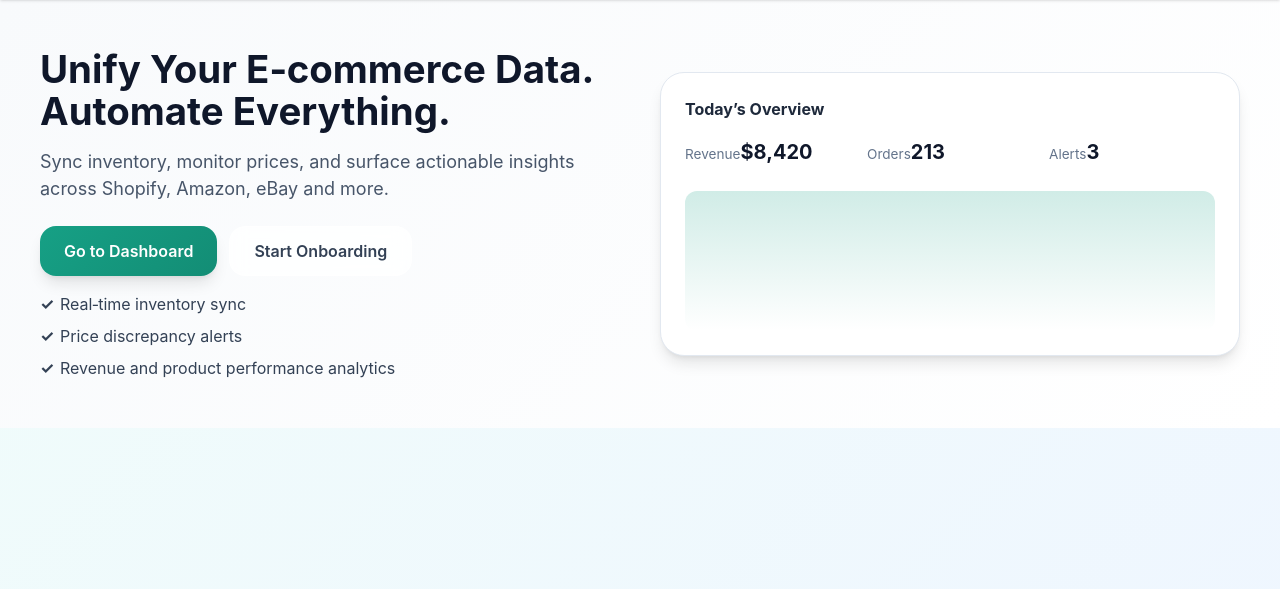
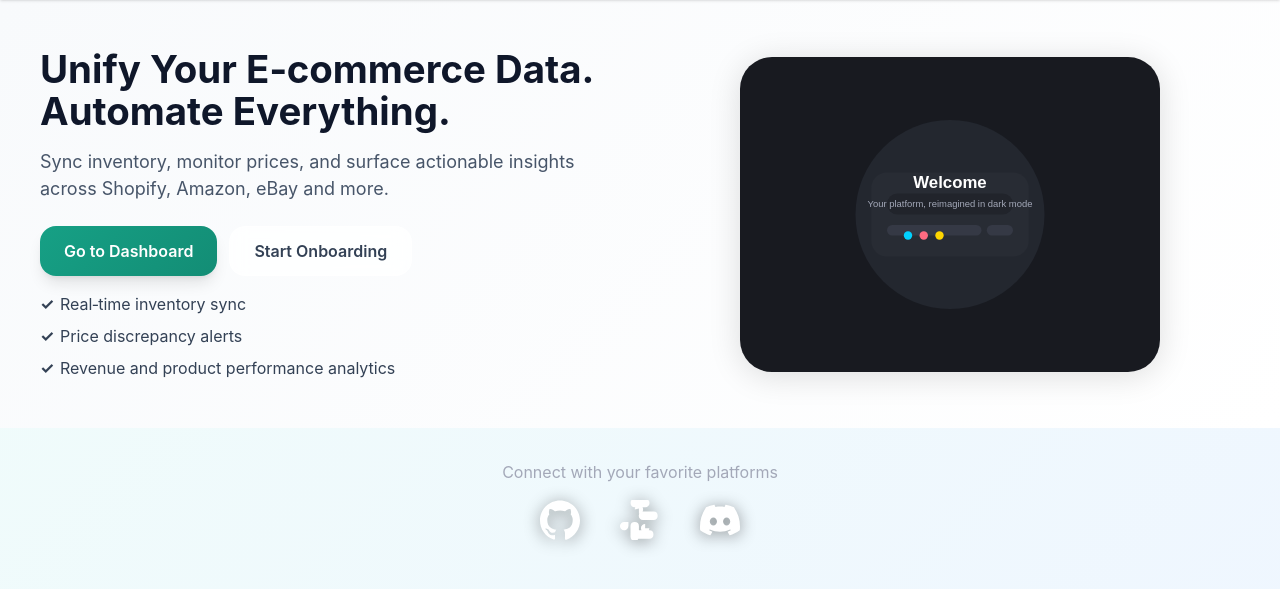
Before and after one commit to MessoJ/Data-Automation-Bot, a Flask app: page /landing in a window 1280 px wide. Shown: the part 70-659 px from the top of the page. Run offline with Flask 3, Linux system fonts and the light colour scheme.

Commit message:
Add dark hero illustration and platform logos to landing page
Co-authored-by: meso <meso@students.uonbi.ac.ke>

```diff
--- a/web/templates/landing.html
+++ b/web/templates/landing.html
@@ -19,16 +19,17 @@
       </ul>
     </div>
     <div class="hero-visual" aria-hidden="true">
-      <div class="mock-card">
-        <div class="mock-title">Today’s Overview</div>
-        <div class="mock-stats">
-          <div><span>Revenue</span><strong>$8,420</strong></div>
-          <div><span>Orders</span><strong>213</strong></div>
-          <div><span>Alerts</span><strong>3</strong></div>
-        </div>
-        <div class="mock-chart"></div>
-      </div>
+      <img src="{{ url_for('static', filename='images/undraw_dark_hero.svg') }}" alt="Dark Hero Illustration" style="width:100%;max-width:420px;display:block;margin:0 auto;border-radius:2rem;box-shadow:0 4px 32px #0002;" />
     </div>
+  </div>
+</section>
+
+<section class="platform-logos" style="text-align:center;margin-top:2rem;">
+  <span style="color:#A3A8B8;font-size:1rem;display:block;margin-bottom:1rem;">Connect with your favorite platforms</span>
+  <div style="display:flex;justify-content:center;gap:2.5rem;align-items:center;">
+    <img src="{{ url_for('static', filename='images/github.svg') }}" alt="GitHub" style="width:40px;height:40px;filter:drop-shadow(0 2px 8px #0006);" />
+    <img src="{{ url_for('static', filename='images/slack.svg') }}" alt="Slack" style="width:40px;height:40px;filter:drop-shadow(0 2px 8px #0006);" />
+    <img src="{{ url_for('static', filename='images/discord.svg') }}" alt="Discord" style="width:40px;height:40px;filter:drop-shadow(0 2px 8px #0006);" />
   </div>
 </section>
 
@@ -54,5 +55,7 @@
 .mock-stats strong { color: var(--neutral-900); font-size: 1.25rem; }
 .mock-chart { height: 140px; background: linear-gradient(180deg, rgba(22,160,133,.2), transparent); border-radius: var(--radius-lg); }
 @media (max-width: 768px) { .hero-cta { justify-content: center; } }
+.platform-logos img { transition: transform 0.2s; }
+.platform-logos img:hover { transform: scale(1.12) rotate(-4deg); }
 </style>
 {% endblock %}
```
Also changed, not shown: web/static/images/discord.svg, web/static/images/github.svg, web/static/images/slack.svg, web/static/images/undraw_dark_hero.svg.
